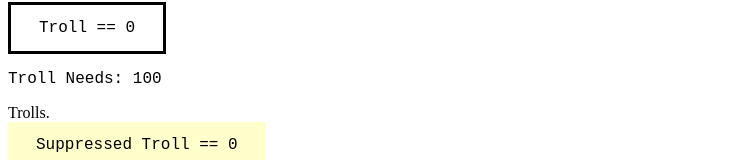
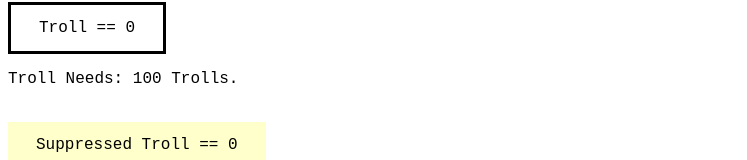
Before and after one commit to MrMegaWatt13/World-Of-Trollge-Incremental, a plain HTML site: page index.html in a window 1280 px wide. Shown: the part 378-538 px from the top of the page, without its empty margins (0-747 px from the left). Drawn offline with Linux system fonts and the light colour scheme.

Commit message:
Alpha 1.0.0

```diff
--- a/index.html
+++ b/index.html
@@ -21,7 +21,7 @@
     <h3>Trolls</h3>
     <button type="TB" class="TB" onclick="getTroll()">Troll == <span id="Troll">0</span></button>
     <br />
-    <p>Troll Needs: <span id="TrollCost">100</span></p> Trolls.
+    <p>Troll Needs: <span id="TrollCost">100</span> Trolls.</p>
     <br />
     <button type="OB" class="OB" onclick="getSuppressedTroll()">Suppressed Troll == <span id="SuppressedTroll">0</span></button>
     <br />
```
